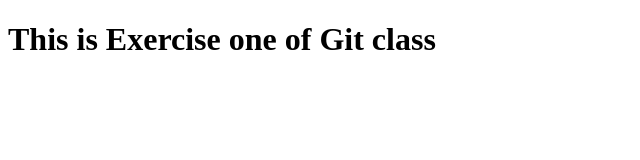
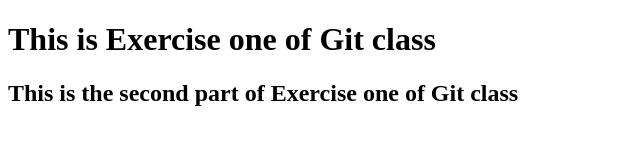
Before and after one commit to T94P/edit-git-1, a plain HTML site: page index.html in a window 1280 px wide. Shown: the whole page, without its empty margins (0-640 px from the left). Drawn offline with Linux system fonts and the light colour scheme.

Commit message:
Second Message

```diff
--- a/index.html
+++ b/index.html
@@ -7,5 +7,7 @@
 </head>
 <body>
     <h1>This is Exercise one of Git class</h1>
+
+    <h2>This is the second part of Exercise one of Git class</h2>
 </body>
 </html>
```
